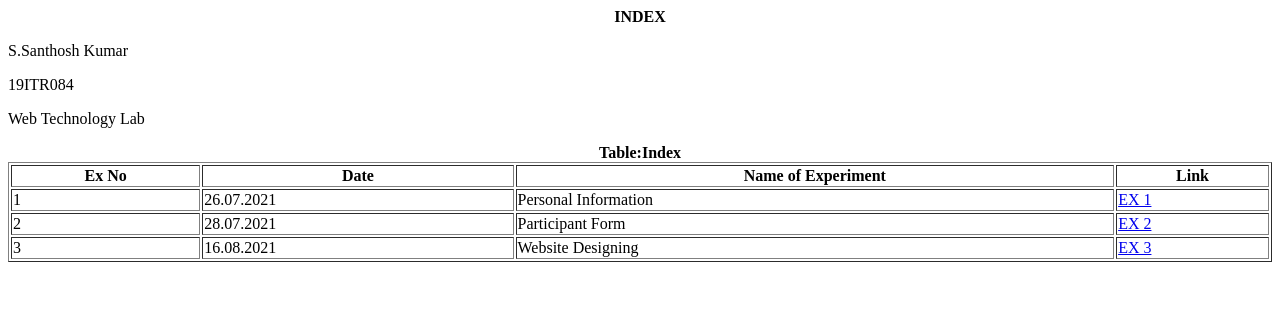
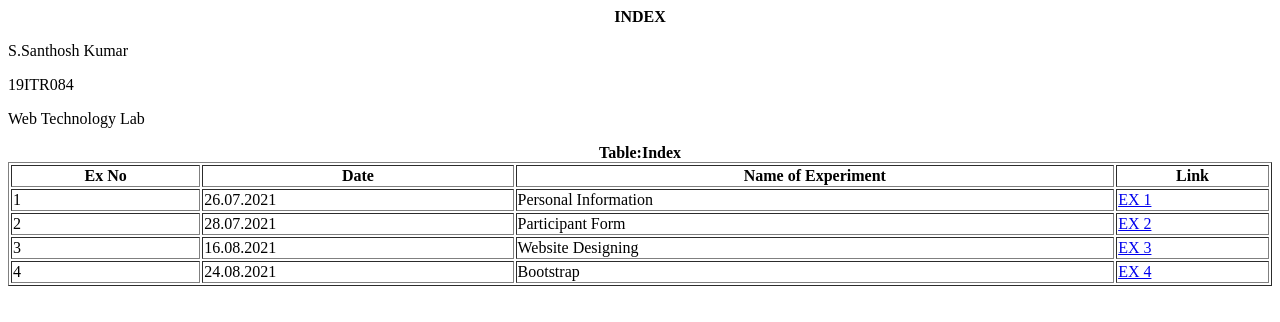
Before and after one commit to Santhosh-1001/Web-technology, a plain HTML site: page index.html in a window 1280 px wide. Drawn offline with Linux system fonts and the light colour scheme.

Commit message:
Update index.html

```diff
--- a/index.html
+++ b/index.html
@@ -43,6 +43,12 @@
                 <td>Website Designing</td>
                 <td><a href="homepage.html" target=_blank>EX 3</a></td>
                 </tr>
+		<tr>
+		<td>4</td>
+                <td>24.08.2021</td>
+                <td>Bootstrap</td>
+                <td><a href="bootstrap.html" target=_blank>EX 4</a></td>
+                </tr>
 
                 </tbody>
         </table>
```
